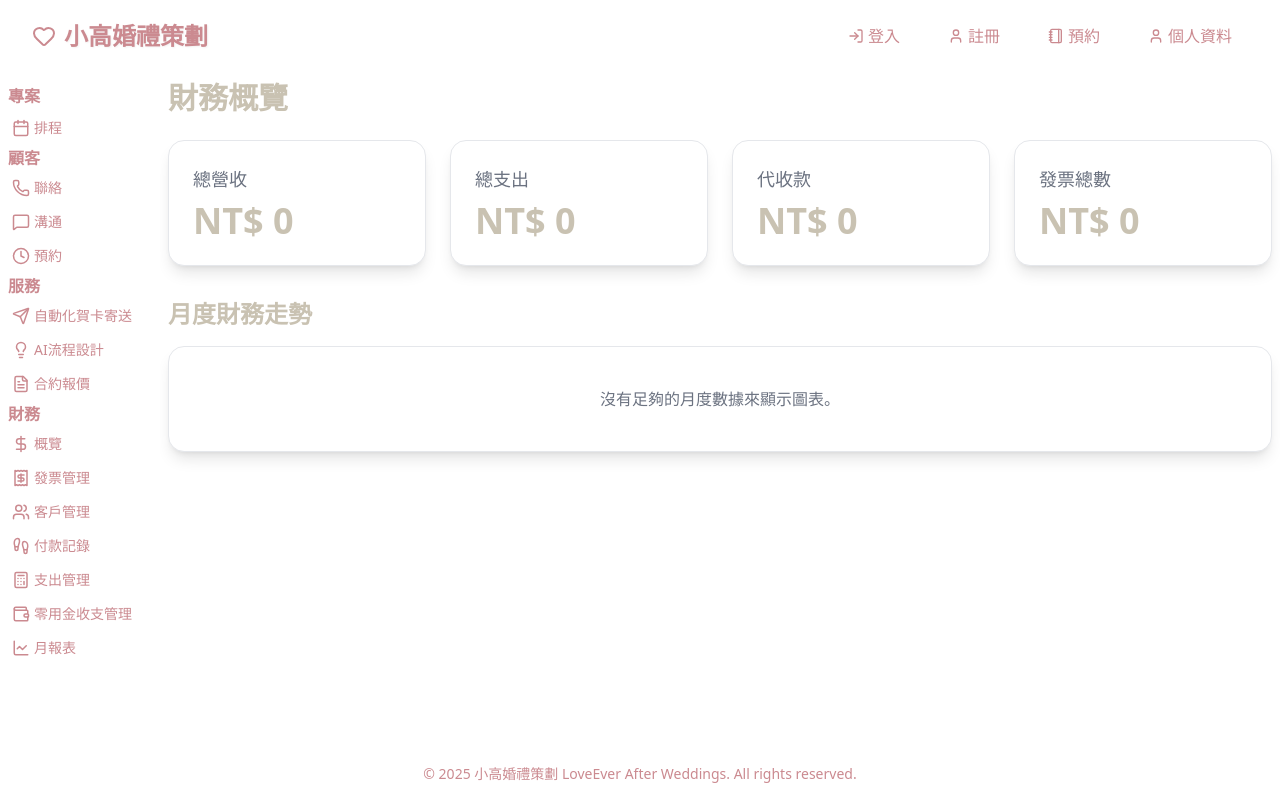
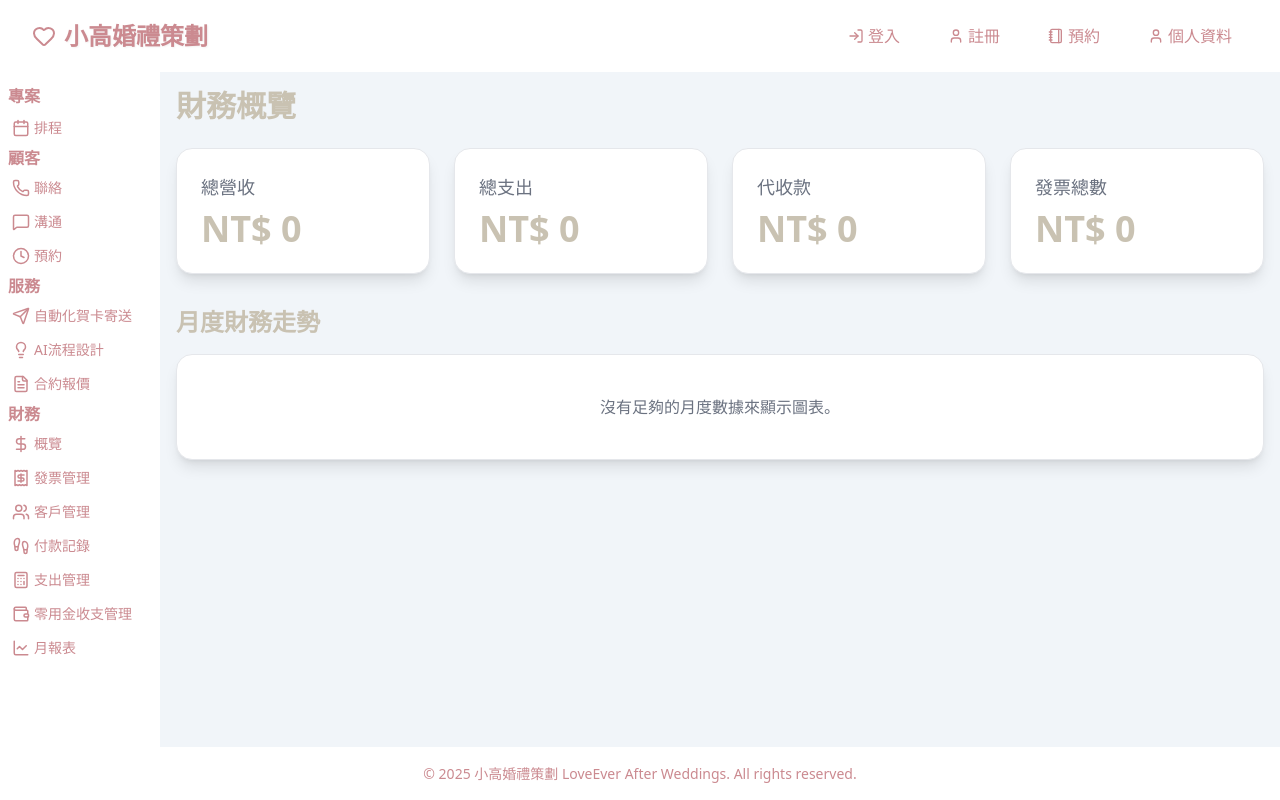
Before and after one commit to aihuaonce/se-end, a React (Vite) app: page /finance/overview in a window 1280 px wide. Built offline with nearby package versions, Linux system fonts and the light colour scheme; no server answers.

Commit message:
終於改好了

```diff
--- a/src/App.css
+++ b/src/App.css
@@ -14,19 +14,20 @@ html, body {
   margin: 0;
   padding: 0;
   width: 100%;
-  height: 100%;
+  height: 100%; /* 確保html和body佔滿整個視口高度 */
 }
 
 body {
-  font-family: 'BiauKaiDigits', var(--tw-font-sans), sans-serif; /* <-- 修正這行 */
+  font-family: 'BiauKaiDigits', var(--tw-font-sans), sans-serif;
 
-  @apply bg-pink-50 text-gray-800; /* 其他顏色和字體屬性可以保留 */
+  @apply bg-pink-50 text-gray-800;
   -webkit-user-select: none;
   -moz-user-select: none;
   -ms-user-select: none;
   user-select: none;
-  min-height: 100vh;
-  overflow: hidden;
+  /* 移除以下兩行，讓外部的AppLayout來控制滾動 */
+  /* min-height: 100vh; */
+  overflow: auto;
 }
 
 h1, h2, h3 {
--- a/src/App.jsx
+++ b/src/App.jsx
@@ -6,7 +6,7 @@ import HomePage from './pages/HomePages';
 import ServicePageContent from './ServicePages/ServicePage';
 import DesignProcess from './ServicePages/DesignProcess';
 import CustomerPage from './pages/CustomerPage';
-import FinancePage from './FinancePage/FinancePage'; // 確保路徑正確
+import FinancePage from './FinancePage/FinancePage';
 import NotFoundPage from './pages/NotFoundPage';
 import LoginPage from './pages/LoginPage';
 import CustomerDetails from './ServicePages/CustomerDetail';
@@ -21,19 +21,15 @@ function AppLayout() {
   const navigate = useNavigate();
   const location = useLocation();
 
-  // 導航到 /finance 時，自動重定向到 /finance/overview
   useEffect(() => {
     if (location.pathname === '/finance' || location.pathname === '/finance/') {
       navigate('/finance/overview', { replace: true });
     }
   }, [location.pathname, navigate]);
 
-
-  // 檢查是否是登入或註冊頁面，這些頁面不需要 Sidebar 和 Header/Footer
   const isAuthPage = location.pathname === '/login' || location.pathname === '/register';
 
   if (isAuthPage) {
-    // 這些頁面直接渲染，不包含佈局
     return (
       <Routes>
         <Route path="/login" element={<LoginPage />} />
@@ -45,11 +41,10 @@ function AppLayout() {
   return (
     <div className="flex flex-col h-screen">
       <Header />
-
-      <div className="flex flex-grow">
+      <div className="flex flex-grow min-h-0">
         <Sidebar />
-        <main className="flex-grow overflow-y-auto bg-white">
-          <div className="p-2 h-full">
+        <main className="flex-grow bg-slate-100 overflow-x-hidden overflow-y-auto flex flex-col min-w-0">
+          <div className="p-4 flex-grow min-h-0">
             <Outlet />
           </div>
         </main>
@@ -77,7 +72,6 @@ function App() {
         </Route>
         <Route path="/login" element={<LoginPage />} />
         <Route path="/register" element={<RegisterPage />} />
-
       </Routes>
     </Router>
   );
--- a/src/ServicePages/CustomerDetail.jsx
+++ b/src/ServicePages/CustomerDetail.jsx
@@ -475,7 +475,6 @@ function CustomerDetails() {
 
     if (loading) {
         return (
-            // 移除 min-h-screen, bg-gray-100，改為 h-full bg-white
             <div className="flex justify-center items-center h-full bg-white">
                 <p className="text-gray-600 text-xl">載入中...</p>
             </div>
@@ -492,9 +491,7 @@ function CustomerDetails() {
     }
 
     return (
-        // 移除 min-h-screen, py-8, px-4。將 bg-gray-100 改為 bg-white
-        // 確保它能夠填充 App.jsx 的 <main> 元素提供的空間
-        <div className="bg-white w-full h-full p-2"> {/* 添加 p-2 作為頁面內部內容的整體內邊距 */}
+        <div className="w-full h-full p-2">
 
             {notification && (
                 <div className={`fixed top-4 right-4 z-50 p-4 rounded-md shadow-md text-white ${notification.type === 'success' ? 'bg-green-500' : notification.type === 'error' ? 'bg-red-500' : 'bg-blue-500'}`}>
@@ -572,7 +569,6 @@ function CustomerDetails() {
             )
             }
 
-            {/* 主要內容區域，給予最大寬度並居中 */}
             <div className="max-w-4xl mx-auto bg-white shadow-lg rounded-lg p-8 relative">
 
                 <button
--- a/src/ServicePages/DesignProcess.jsx
+++ b/src/ServicePages/DesignProcess.jsx
@@ -297,25 +297,15 @@ function DesignProcessContent() { // 將函數名從 App 改為 DesignProcessCon
   }
 
   return (
-    // 修正：移除 min-h-screen, py-8, px-4。將 bg-slate-100 改為 bg-white
-    // 這個頁面根 div 不應該有任何 padding，讓 App.jsx 的 p-2 包裹層提供
-    <div className="bg-white flex flex-col w-full h-full">
+    <div className="flex flex-col w-full h-full">
 
       {notification && (
         <div className={`fixed top-4 right-4 z-50 p-4 rounded-md shadow-md text-white ${notification.type === 'success' ? 'bg-green-500' : 'bg-red-500'}`}>
           {notification.message}
         </div>
       )}
-
-      {/* 主要內容容器：
-          - 保持 w-full max-w-screen-xl mx-auto flex flex-col md:flex-row
-          - 添加 flex-grow，讓它填充 DesignProcessContent 根元素的所有可用空間
-          - 移除這裡的 py-4 px-2，因為 App.jsx 已經提供了
-          - overflow-x-hidden 保持不變，用於防止內部水平溢出
-      */}
       <div className="w-full max-w-screen-xl mx-auto flex flex-col md:flex-row flex-grow overflow-x-hidden">
 
-        {/* 左側主表格區域：保持不變 */}
         <div className={`w-full md:w-3/4 bg-white shadow-lg rounded-lg p-6 md:p-8 mb-4 md:mb-0 md:mr-4 flex flex-col flex-grow`}>
           <div className="flex-grow">
             <div className="flex justify-between items-center mb-8">
@@ -446,7 +436,7 @@ function DesignProcessContent() { // 將函數名從 App 改為 DesignProcessCon
                     <th className="py-3 px-4 border-b border-slate-400 text-sm md:text-lg font-semibold">操作</th>
                   </tr>
                 </thead>
-                <tbody> {/* <-- 這裡沒有 Droppable，可能回到了舊版本 */}
+                <tbody>
                   {customersToDisplay.map((c, index) => (
                     <tr
                       key={c.id}
@@ -507,7 +497,6 @@ function DesignProcessContent() { // 將函數名從 App 改為 DesignProcessCon
           )}
         </div>
 
-        {/* 右側日曆區塊：保持不變 */}
         <div className="w-full md:w-auto flex-shrink-0 flex flex-col space-y-4">
           <div className="bg-white shadow-lg rounded-lg p-4 w-full max-w-sm md:max-w-none">
             <h2 className="text-lg md:text-xl font-semibold text-center text-slate-700 mb-4">依婚禮月份篩選</h2>
--- a/src/ServicePages/ServicePage.jsx
+++ b/src/ServicePages/ServicePage.jsx
@@ -326,7 +326,6 @@ function ServicePageContent() { // 將函數名從 App 改為 ServicePageContent
 
   // 根據 status 取得對應的背景色 (用於 'all' 視圖)
   const getStatusColor = (status) => {
-    // if (searchQuery) return 'hover:bg-slate-100'; // 註解掉，搜尋結果也顯示狀態顏色
 
     switch (status) {
       case 'open': return 'bg-yellow-100 hover:bg-yellow-200'; // 未結案
@@ -455,7 +454,7 @@ function ServicePageContent() { // 將函數名從 App 改為 ServicePageContent
       onDragEnd={onDragEnd}
       renderClone={renderCustomerDragClone}
     >
-      <div className="bg-slate-100 flex flex-col w-full h-full">
+      <div className="flex flex-col w-full h-full">
 
         {notification && (
           <div className={`fixed top-4 right-4 z-50 p-4 rounded-md shadow-md text-white ${notification.type === 'success' ? 'bg-green-500' : 'bg-red-500'}`}>
@@ -465,7 +464,7 @@ function ServicePageContent() { // 將函數名從 App 改為 ServicePageContent
 
         <div className="w-full max-w-screen-xl mx-auto flex flex-col md:flex-row py-4 px-2 flex-grow overflow-x-hidden">
 
-          <div className={`w-full md:w-3/4 bg-white shadow-lg rounded-lg p-6 md:p-8 mb-4 md:mb-0 md:mr-4 flex flex-col flex-grow`}> {/* 修改此行 */}
+          <div className={`w-full md:w-3/4 bg-white shadow-lg rounded-lg p-6 md:p-8 mb-4 md:mb-0 md:mr-4 flex flex-col flex-grow`}>
             <div className="flex-grow">
               <div className="flex justify-between items-center mb-8">
                 <button onClick={() => setIsMenuOpen(!isMenuOpen)} className="text-slate-700 text-2xl p-2">
@@ -665,7 +664,6 @@ function ServicePageContent() { // 將函數名從 App 改為 ServicePageContent
             )}
           </div>
 
-          {/* 右側拖曳區塊 */}
           <div className="w-full md:w-56 flex-shrink-0 flex flex-col space-y-4">
             <Droppable droppableId="closed" type="CUSTOMER" isDropDisabled={!!searchQuery}>
               {(provided, snapshot) => (
--- a/src/pages/LoginPage.jsx
+++ b/src/pages/LoginPage.jsx
@@ -1,5 +1,4 @@
 import React, { useState } from "react";
-import { Heart, LogIn as LogInIcon, User, ShoppingCart } from "lucide-react";
 import { useNavigate } from "react-router-dom";
 import "../styles/Login.css";
 
```
Also changed, not shown: src/pages/FinancePage.jsx (+2 -25 lines).
